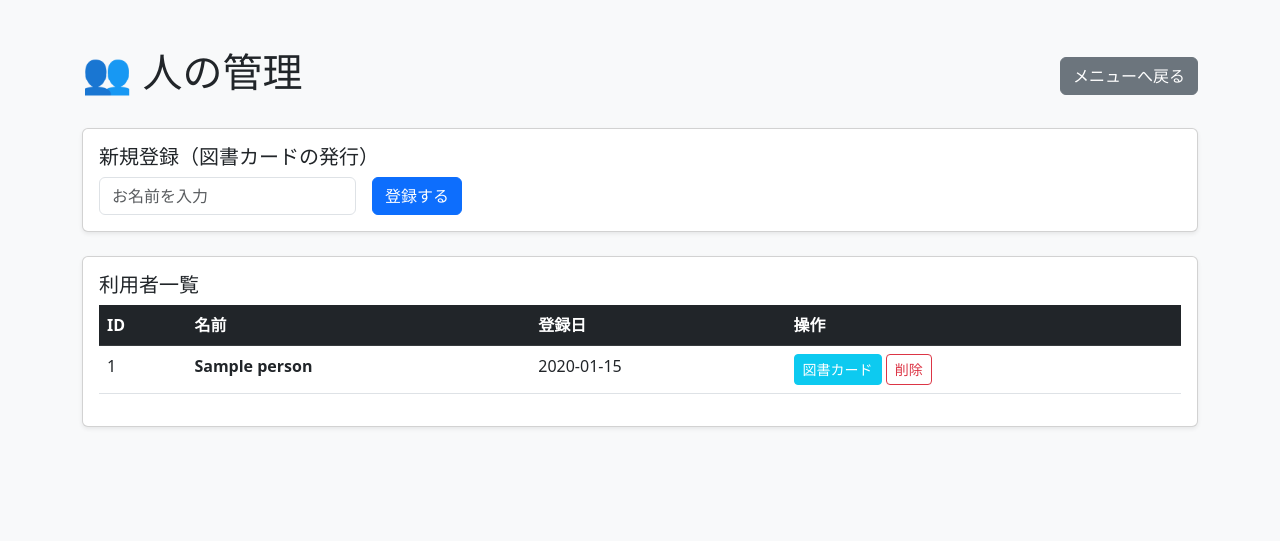
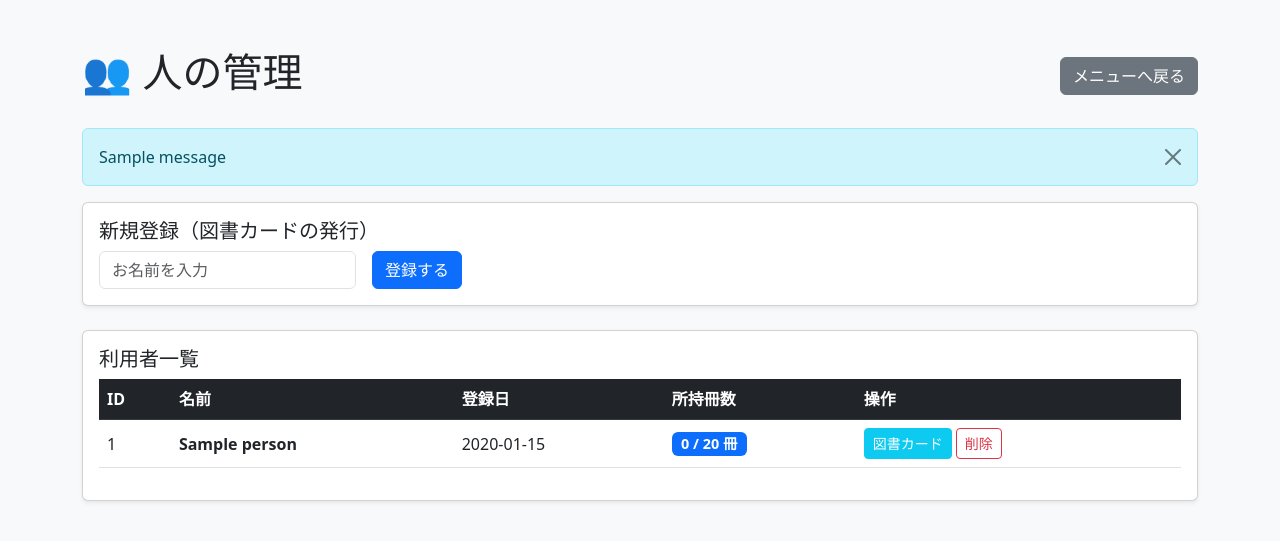
Before and after one commit to mkerp445-max/books_management_tool, a Flask app: page /persons in a window 1280 px wide. Shown: the top 541 px of the page. Run offline with Flask 3, Linux system fonts and the light colour scheme; tables that the repository leaves empty hold one stand-in row (values such as "Sample post"); one stand-in notice (Sample message) is shown.

Commit message:
Add files via upload

```diff
--- a/app.py
+++ b/app.py
@@ -100,7 +100,7 @@ def index():
 
 
 # --------------------
-# persons
+# persons（名簿一覧）
 # --------------------
 @app.route('/persons', methods=['GET', 'POST'])
 def persons():
@@ -108,7 +108,6 @@ def persons():
 
     if request.method == 'POST':
         name = request.form.get('name', '').strip()
-
         if not name:
             flash("名前は必須です")
             return redirect(url_for('persons'))
@@ -119,12 +118,22 @@ def persons():
         )
         conn.commit()
 
-    persons = conn.execute(
+    # --- ここから変更：冊数付きで名簿を取得 ---
+    persons_data = conn.execute(
         'SELECT * FROM persons WHERE is_active = 1'
     ).fetchall()
 
+    # 各利用者の今の所持冊数を計算してリストに作り直す
+    display_persons = []
+    for p in persons_data:
+        # 辞書形式を活かしつつ冊数を追加
+        p_dict = dict(p)
+        p_dict['current_count'] = get_book_count(conn, p['id'])
+        display_persons.append(p_dict)
+
     conn.close()
-    return render_template('persons.html', persons=persons)
+    # 作り直したリストをHTMLに渡す
+    return render_template('persons.html', persons=display_persons)
 
 
 # --------------------
--- a/templates/persons.html
+++ b/templates/persons.html
@@ -11,6 +11,18 @@
         <h1>👥 人の管理</h1>
         <a href="{{ url_for('index') }}" class="btn btn-secondary">メニューへ戻る</a>
     </div>
+
+    <!-- メッセージ表示（フラッシュメッセージ） -->
+    {% with messages = get_flashed_messages() %}
+      {% if messages %}
+        {% for message in messages %}
+          <div class="alert alert-info alert-dismissible fade show" role="alert">
+            {{ message }}
+            <button type="button" class="btn-close" data-bs-dismiss="alert" aria-label="Close"></button>
+          </div>
+        {% endfor %}
+      {% endif %}
+    {% endwith %}
 
     <!-- 新規登録カード -->
     <div class="card mb-4 shadow-sm">
@@ -31,12 +43,13 @@
     <div class="card shadow-sm">
         <div class="card-body">
             <h5 class="card-title">利用者一覧</h5>
-            <table class="table table-hover">
+            <table class="table table-hover align-middle">
                 <thead class="table-dark">
                     <tr>
                         <th>ID</th>
                         <th>名前</th>
                         <th>登録日</th>
+                        <th>所持冊数</th> <!-- ここが重要！ -->
                         <th>操作</th>
                     </tr>
                 </thead>
@@ -47,6 +60,12 @@
                         <td><strong>{{ person.name }}</strong></td>
                         <td>{{ person.created_at }}</td>
                         <td>
+                            <!-- 冊数制限の視覚化 -->
+                            <span class="badge {{ 'bg-danger' if person.current_count >= 20 else 'bg-primary' }}" style="font-size: 0.9em;">
+                                {{ person.current_count }} / 20 冊
+                            </span>
+                        </td>
+                        <td>
                             <a href="{{ url_for('history', person_id=person.id) }}" class="btn btn-sm btn-info text-white">図書カード</a>
                             <a href="{{ url_for('delete_person', id=person.id) }}"
                                class="btn btn-sm btn-outline-danger"
@@ -56,8 +75,14 @@
                     {% endfor %}
                 </tbody>
             </table>
+            {% if not persons %}
+                <p class="text-center text-muted">登録されている利用者はいません。</p>
+            {% endif %}
         </div>
     </div>
 </div>
+
+<!-- BootstrapのJavaScript（アラートを消したりするのに必要） -->
+<script src="https://cdn.jsdelivr.net/npm/bootstrap@5.3.0/dist/js/bootstrap.bundle.min.js"></script>
 </body>
 </html>
```
Also changed, not shown: templates/history.html (+14 -0 lines).
